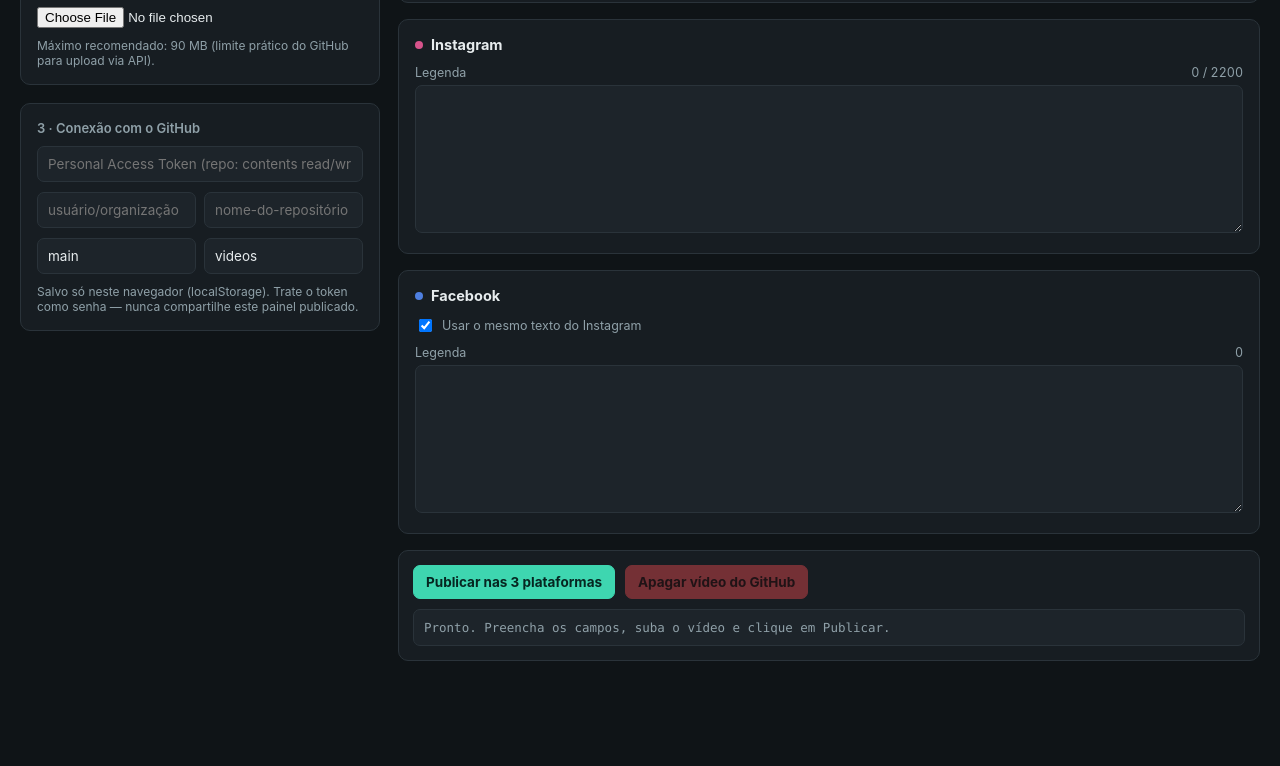
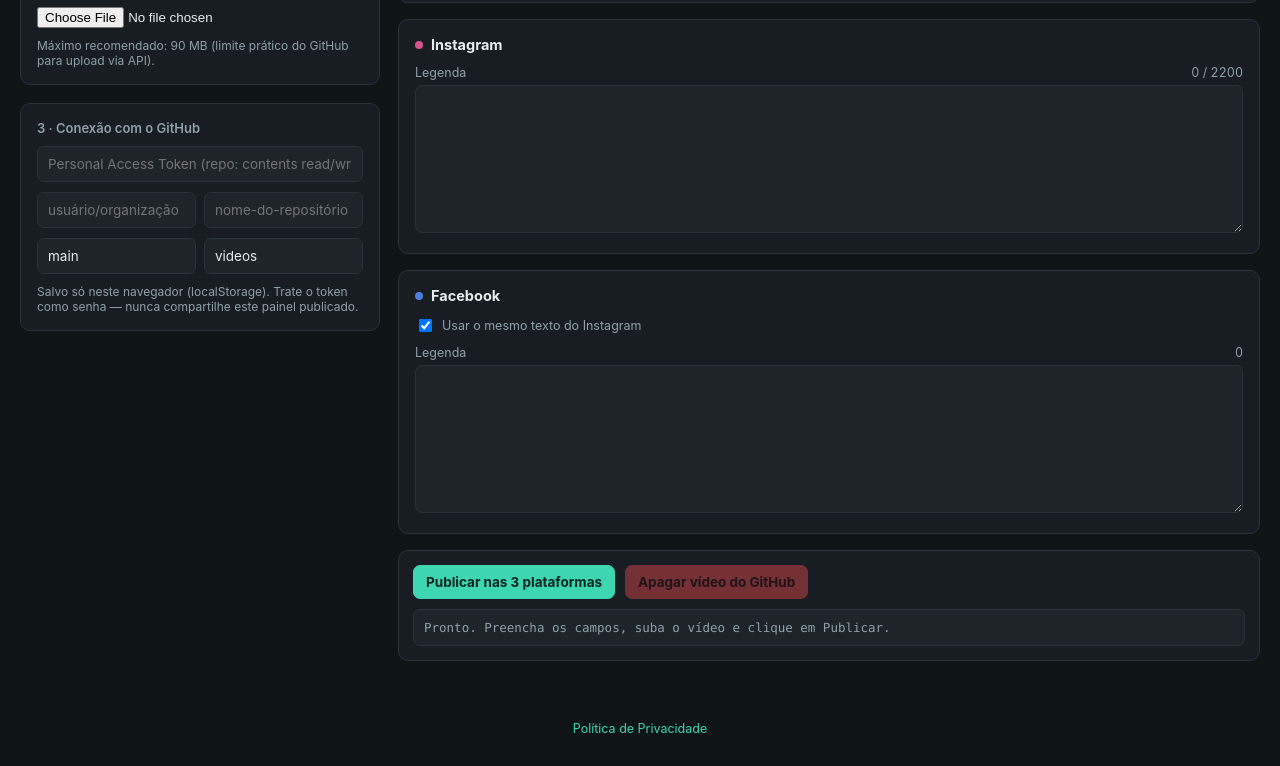
Before and after one commit to LuizCovelo/postagensCVL, a website: page public/index.html in a window 1280 px wide. Shown: the part 483-1249 px from the top of the page. Before the commit the page ends 1204 px from the top, so only its background shows below. Drawn offline with Linux system fonts and the light colour scheme.

Commit message:
Update index.html

```diff
--- a/public/index.html
+++ b/public/index.html
@@ -140,6 +140,10 @@
     </div>
   </section>
 </main>
+
+<footer style="text-align:center; padding:0 20px 30px; color:var(--muted); font-size:12.5px;">
+  <a href="politicasdeprivacidade.html" style="color:var(--accent); text-decoration:none;">Política de Privacidade</a>
+</footer>
 
 <script>
 (function(){
```
